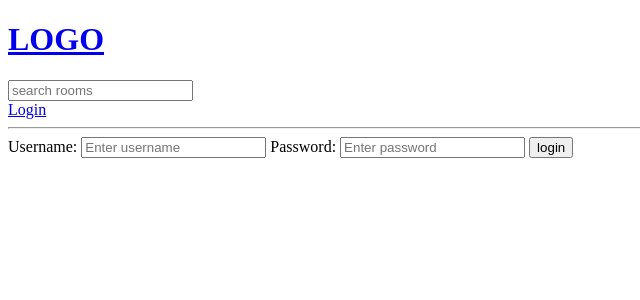
After one commit to Mikku0/Django_games_app, a Django app: page /login/ in a window 1280 px wide. The commit adds this page. Shown: the top 300 px of the page, without its empty margins (0-640 px from the left). Run offline with Django 5.2, Linux system fonts and the light colour scheme.

Commit message:
added login with flash messages

```diff
--- /dev/null
+++ b/game_cat/base/templates/base/login_register.html
@@ -0,0 +1,18 @@
+{% extends 'main.html' %}
+
+{% block content %}
+
+<div>
+    <form method="POST" action="">
+        {% csrf_token %}
+
+        <label>Username:</label>
+        <input type="text" name="username" placeholder="Enter username">
+        <label>Password:</label>
+        <input type="password" name="password" placeholder="Enter password">
+
+        <input type="submit" value="login">
+    </form>
+</div>
+
+{% endblock content %}
--- a/game_cat/base/urls.py
+++ b/game_cat/base/urls.py
@@ -2,6 +2,9 @@ from django.urls import path
 from . import views
 
 urlpatterns = [
+    path('login/', views.login_page, name='login'),
+    path('logout/', views.logout_user, name='logout'),
+
     path('', views.home, name='home'),
     path('room/<str:pk>/', views.room, name='room'),
 
--- a/game_cat/base/views.py
+++ b/game_cat/base/views.py
@@ -3,6 +3,9 @@ from django.shortcuts import render, redirect
 from .models import Room, Topic
 from .forms import RoomFrom
 from django.db.models import Q
+from django.contrib.auth.models import User
+from django.contrib import messages
+from django.contrib.auth import authenticate, login, logout
 
 
 # rooms = [
@@ -11,6 +14,32 @@ from django.db.models import Q
 #     {'id': 3, 'name': 'Adam3'},
 #     {'id': 4, 'name': 'Adam4'},
 # ]
+
+def login_page(request):
+    if request.method == 'POST':
+        username = request.POST.get('username')
+        password = request.POST.get('password')
+
+        try:
+            user = User.objects.get(username=username)
+        except:
+            messages.error(request, 'User does not exist')
+
+        user = authenticate(request, username=username, password=password)
+
+        if user is not None:
+            login(request, user)
+            return redirect('home')
+        else:
+            messages.error(request, 'Username or password is wrong')
+
+    context = {}
+    return render(request, 'base/login_register.html', context)
+
+
+def logout_user(request):
+    logout(request)
+    return redirect('home')
 
 
 def home(request):
@@ -46,7 +75,7 @@ def create_room(request):
             form.save()
             return redirect('home')
 
-    context = {'form' : form}
+    context = {'form': form}
     return render(request, 'base/room_form.html', context)
 
 
@@ -69,4 +98,4 @@ def delete_room(request, pk):
     if request.method == 'POST':
         room.delete()
         return redirect('home')
-    return render(request, 'base/delete.html',{'obj': room})
+    return render(request, 'base/delete.html', {'obj': room})
--- a/game_cat/templates/main.html
+++ b/game_cat/templates/main.html
@@ -10,8 +10,16 @@
 <body>
     {% include 'navbar.html' %}
 
+
+    {% if messages %}
+    <ul class="messages">
+        {% for message in messages %}
+        <li>{{ message }}</li>
+        {% endfor %}
+
+    </ul>
+    {% endif %}
     {% block content %}
-
 
 
     {% endblock %}
--- a/game_cat/templates/navbar.html
+++ b/game_cat/templates/navbar.html
@@ -4,4 +4,10 @@
 <form method="GET" action="{% url 'home' %}">
     <input type="text" name="q" placeholder="search rooms"/>
 </form>
+
+{% if request.user.is_authenticated %}
+<a href="{% url 'logout' %}">Logout</a>
+{% else %}
+<a href="{% url 'login' %}">Login</a>
+{% endif %}
 <hr>
```
Also changed, not shown: game_cat/db.sqlite3, 1 other file.
